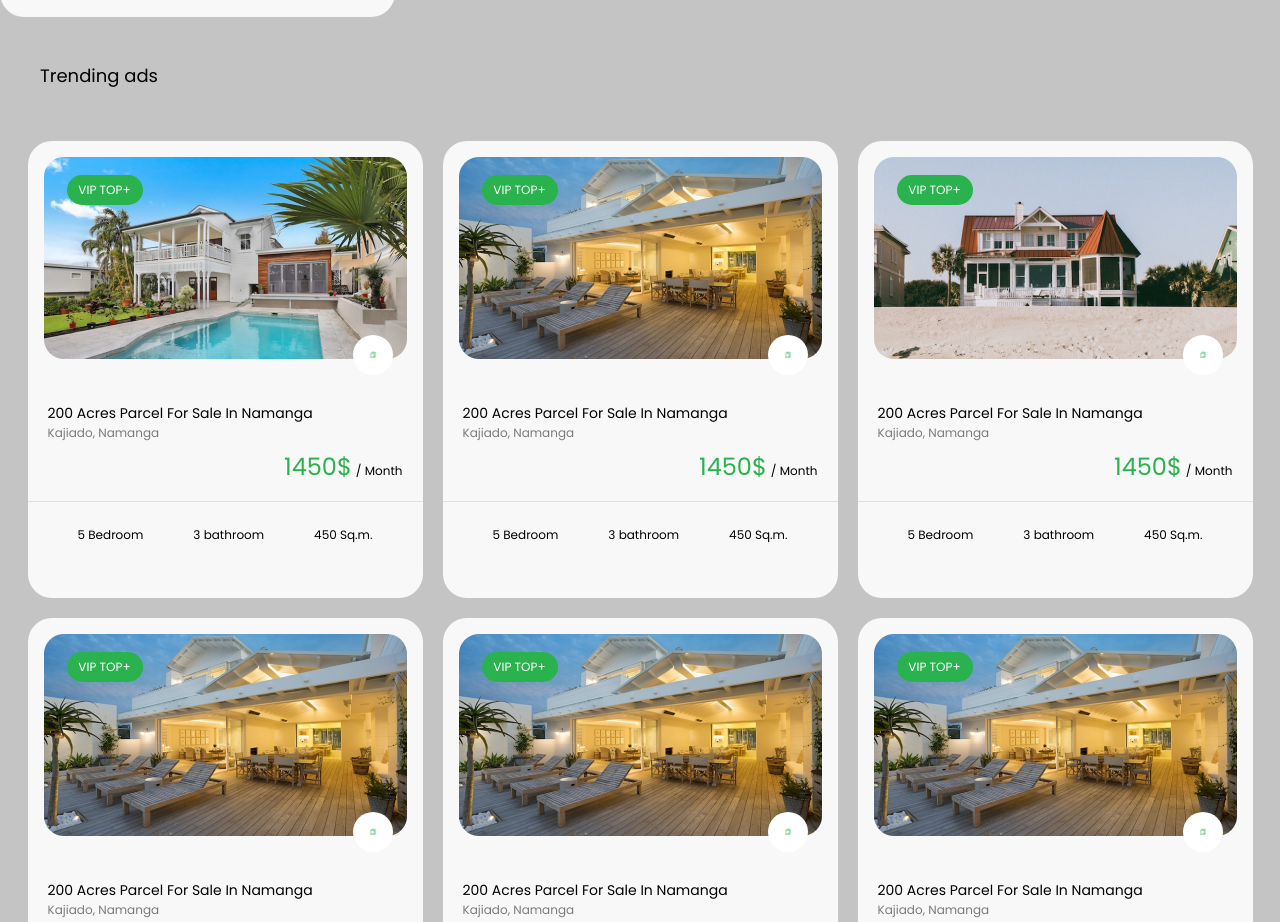
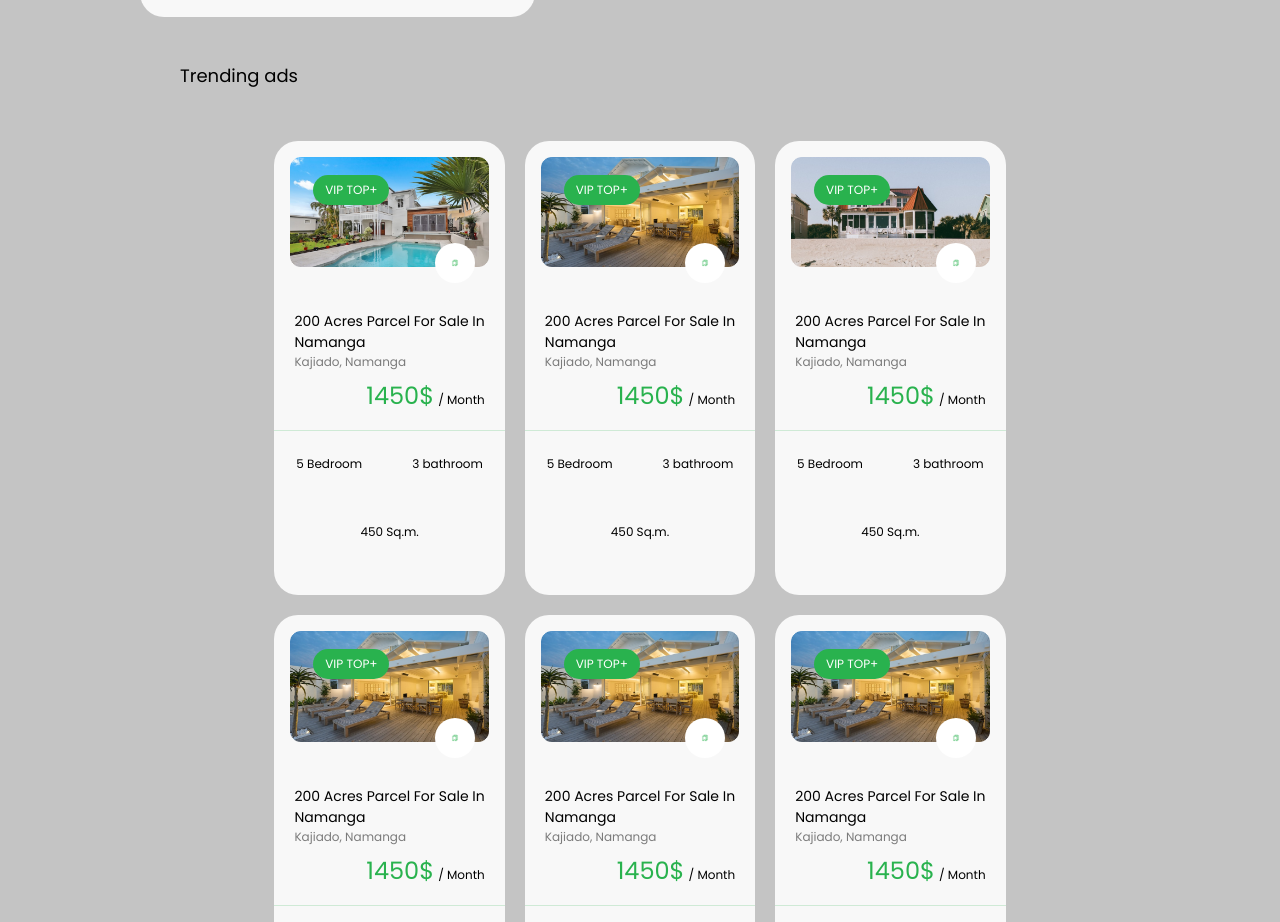
Before and after one commit to ZzuuCkk/shualeduri, a plain HTML site: page index.html in a window 1280 px wide. Shown: the part 1509-2431 px from the top of the page. Drawn offline with Linux system fonts and the light colour scheme.

Commit message:
changed sizes

```diff
--- a/assets/css/style.css
+++ b/assets/css/style.css
@@ -1002,7 +1002,7 @@ display: none;
     .header-div{
         display: flex;
         flex-wrap: wrap;
-        justify-content: space-between;
+        justify-content: space-evenly;
         align-items: center;
         gap: 587px;
         max-width: 1920px;
@@ -1067,6 +1067,7 @@ display: none;
         max-width: 1920px;
         width: 100%;
         margin-top: 41px;
+        padding: 0 140px;
         gap: 10px;
 
     }
@@ -1266,7 +1267,8 @@ display: none;
     font-size: 18px;
     font-weight: 500;
     line-height: 27px;
-    margin: 50px 0 20px 40px;
+    /* margin: 50px 0 20px 40px; */
+    padding-left: 140px;
 
 
 }
@@ -1283,6 +1285,7 @@ display: none;
 }
 
 .card{
+    width: 24%;
     background-color: rgba(248, 248, 248, 1);
     border-radius: 24px;
     padding-bottom: 27px;
```
